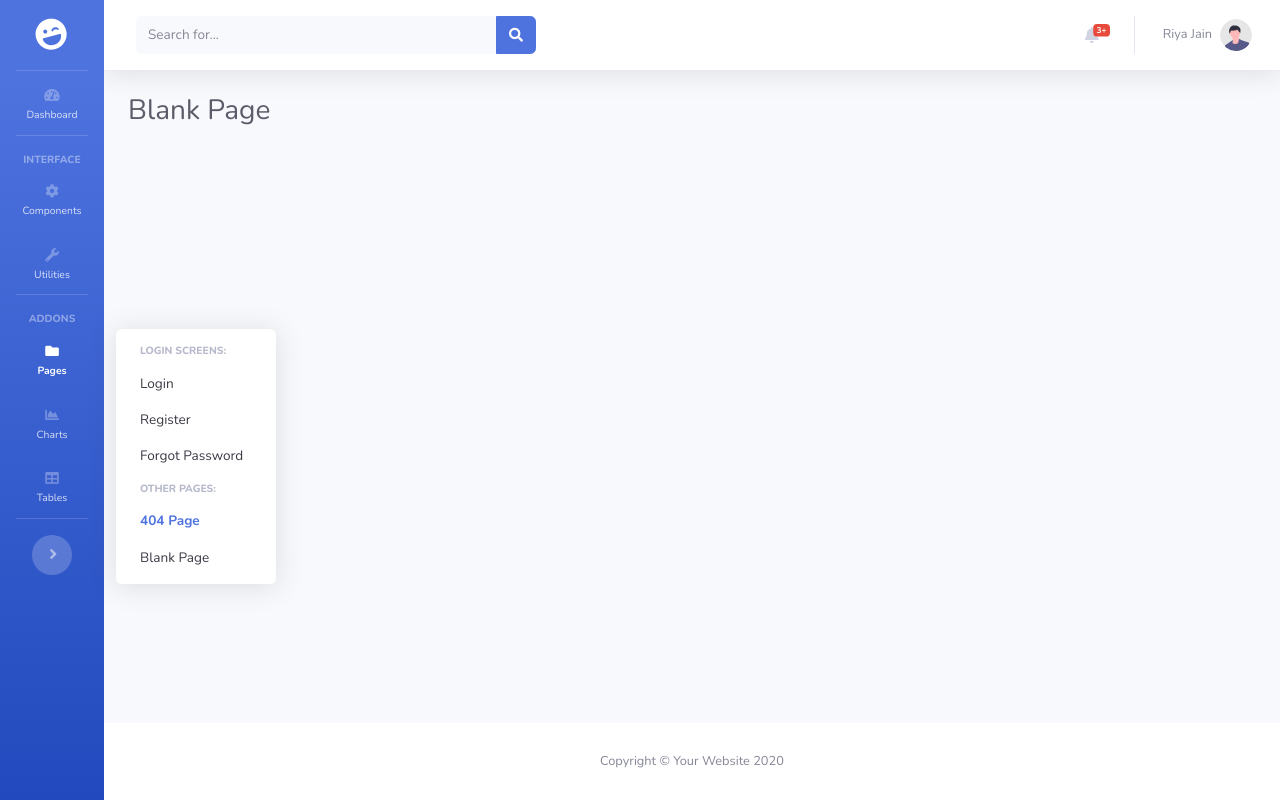
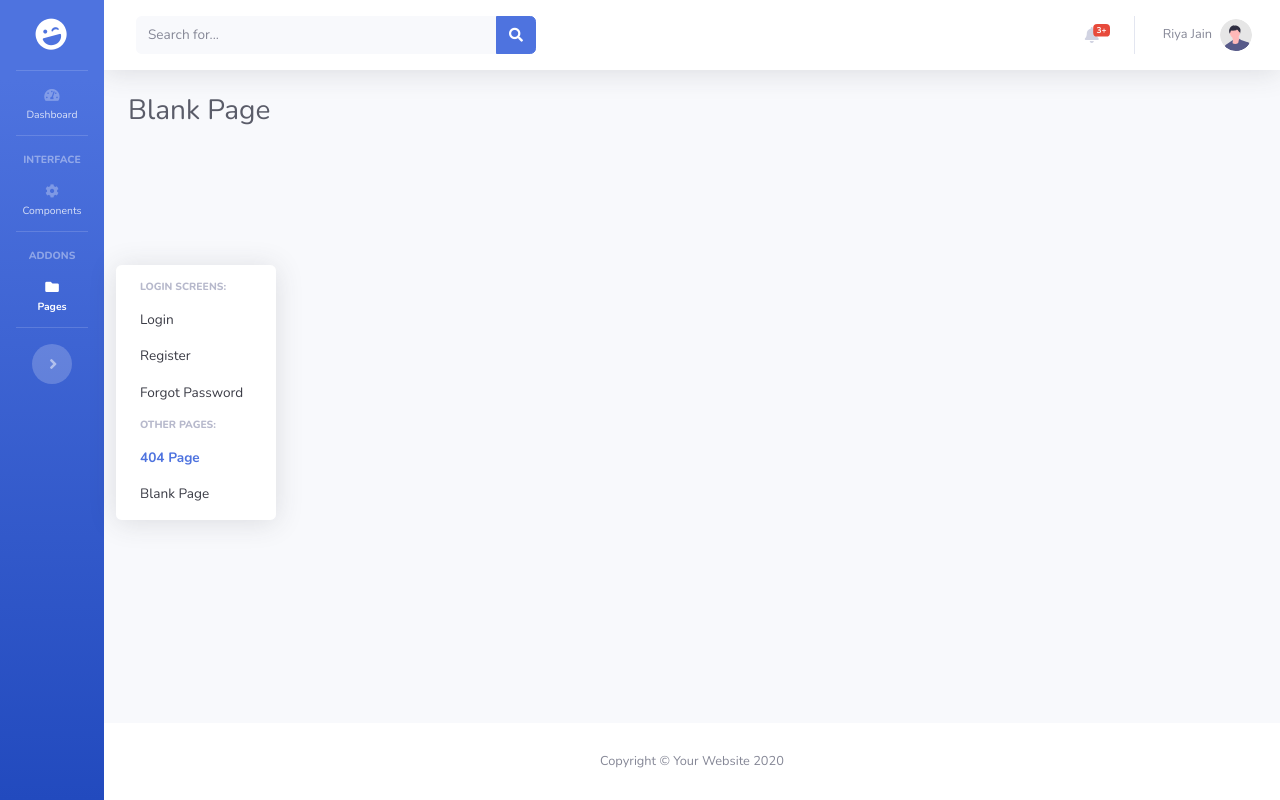
Before and after one commit to Team-RAMP/Lecture-Manager, a Flask app: page /blank in a window 1280 px wide. Run offline with Flask 2, Linux system fonts and the light colour scheme; some libraries are stand-ins or nearby versions.

Commit message:
changes in dashboard

```diff
--- a/assets/js/demo/chart-area-demo.js
+++ b/assets/js/demo/chart-area-demo.js
@@ -115,4 +115,5 @@ var myLineChart = new Chart(ctx, {
       }
     }
   }
+
 });
--- a/templates/sidebar.html
+++ b/templates/sidebar.html
@@ -43,25 +43,6 @@
         </div>
     </li>
 
-    <!-- Nav Item - Utilities Collapse Menu -->
-    <li class="nav-item">
-        <a class="nav-link collapsed" href="#" data-toggle="collapse" data-target="#collapseUtilities"
-            aria-expanded="true" aria-controls="collapseUtilities">
-            <i class="fas fa-fw fa-wrench"></i>
-            <span>Utilities</span>
-        </a>
-        <div id="collapseUtilities" class="collapse" aria-labelledby="headingUtilities"
-            data-parent="#accordionSidebar">
-            <div class="bg-white py-2 collapse-inner rounded">
-                <h6 class="collapse-header">Custom Utilities:</h6>
-                <a class="collapse-item" href="/utilities-color">Colors</a>
-                <a class="collapse-item" href="/utilities-border">Borders</a>
-                <a class="collapse-item" href="/utilities-animation">Animations</a>
-                <a class="collapse-item" href="/utilities-other">Other</a>
-            </div>
-        </div>
-    </li>
-
     <!-- Divider -->
     <hr class="sidebar-divider">
 
@@ -92,19 +73,6 @@
         </div>
     </li>
 
-    <!-- Nav Item - Charts -->
-    <li class="nav-item">
-        <a class="nav-link" href="/charts">
-            <i class="fas fa-fw fa-chart-area"></i>
-            <span>Charts</span></a>
-    </li>
-
-    <!-- Nav Item - Tables -->
-    <li class="nav-item">
-        <a class="nav-link" href="/tables">
-            <i class="fas fa-fw fa-table"></i>
-            <span>Tables</span></a>
-    </li>
 
     <!-- Divider -->
     <hr class="sidebar-divider d-none d-md-block">
```
